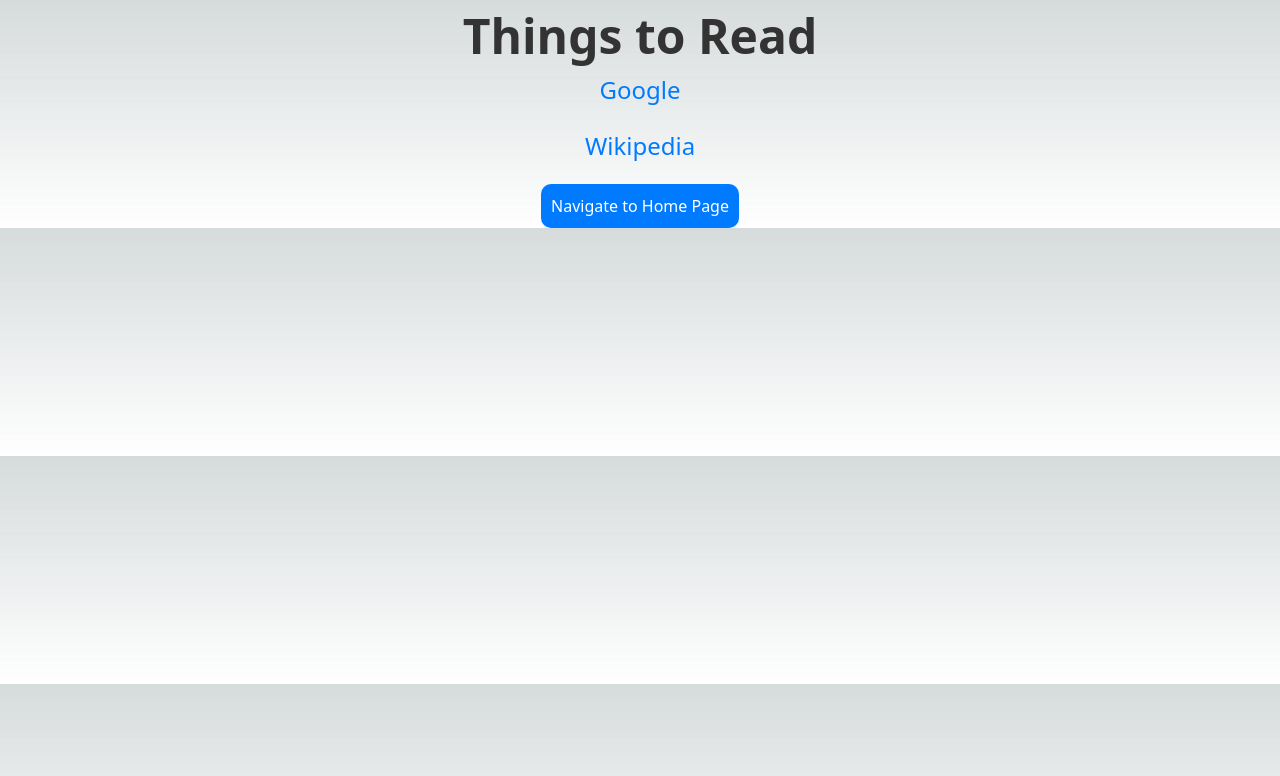
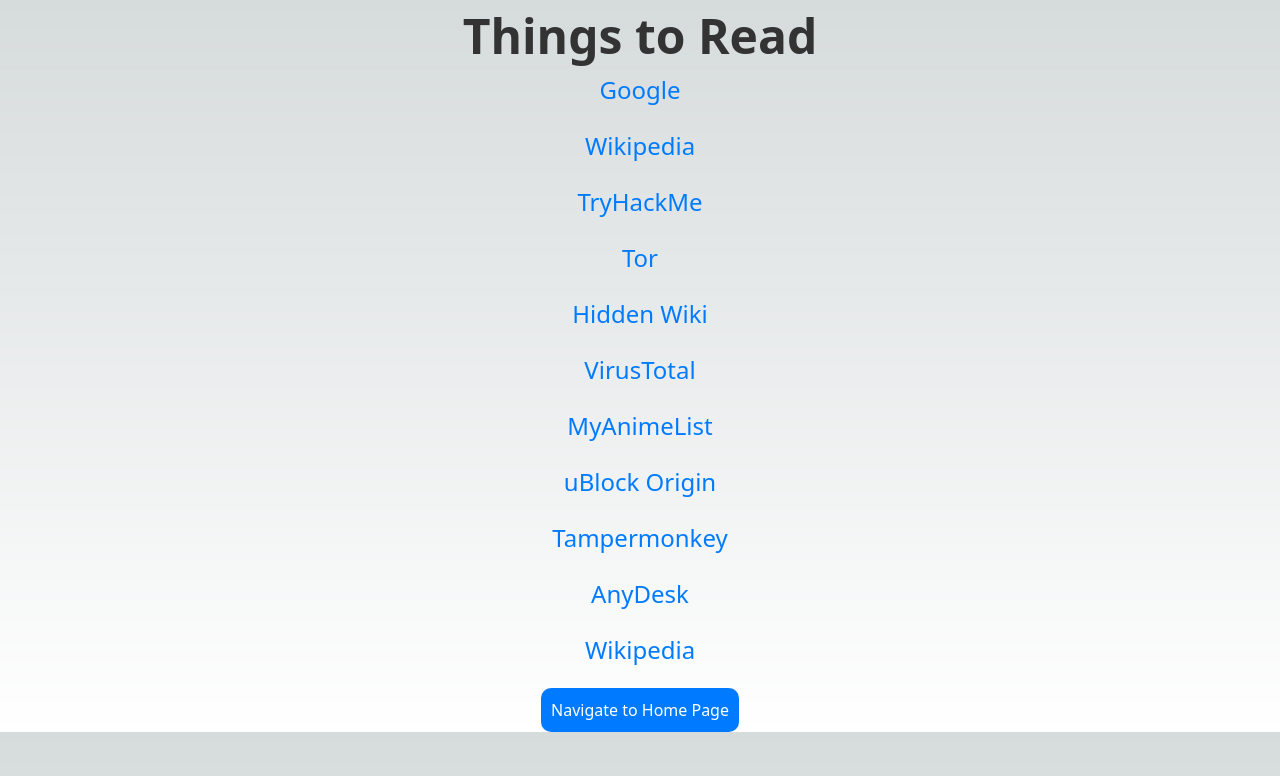
Before and after one commit to ghui9087/CSS480Project-LS, a Next.js app: page /things-to-read in a window 1280 px wide. Shown: the top 776 px of the page. Built offline with nearby package versions, Linux system fonts and the light colour scheme.

Commit message:
Testing v0.8 More Link SSSSSSSSSSSSS

```diff
--- a/src/pages/index.tsx
+++ b/src/pages/index.tsx
@@ -1,13 +1,20 @@
 import React, { useState } from 'react';
 import Link from 'next/link';
+import { useEffect } from 'react';
+import { redirect } from 'next/navigation'
+
 import styles from '../styles/styles.module.css';
-import { useEffect } from 'react';
 
 const pictureLink: string = '../pic/IDE.png';
 
 function searchFunction() {
   // Your search logic here
   console.log('Searching...');
+}
+
+function ThingToRead() {
+  console.log('Harding to thing to read');
+  return <Link href="/things-to-read"></Link>;
 }
 
 const IndexPage: React.FC = () => {
@@ -27,6 +34,10 @@
         // Call searchFunction when Ctrl + F is pressed
         searchFunction();
       }
+      if (event.key === 'h') {
+        // Call searchFunction when h is pressed
+        ThingToRead();
+      }
     };
     document.addEventListener('keydown', handleKeyDown);
     // Remove event listener when component unmounts
@@ -44,7 +55,7 @@
       [shuffledInterests[i], shuffledInterests[j]] = [shuffledInterests[j], shuffledInterests[i]];
     }
     setInterests(shuffledInterests);
-    console.log('Searching...');
+    console.log('changing...');
   };
 
 
--- a/src/pages/things-to-read.tsx
+++ b/src/pages/things-to-read.tsx
@@ -13,7 +13,15 @@
         {/* List of links with applied styles */}
         <li className={styles['link-list-item']}><a className={styles.link} href="https://www.google.com">Google</a></li>
         <li className={styles['link-list-item']}><a className={styles.link} href="https://www.wikipedia.org">Wikipedia</a></li>
-        {/* Add more links as needed */}
+        <li className={styles['link-list-item']}><a className={styles.link} href="https://tryhackme.com/">TryHackMe</a></li>
+        <li className={styles['link-list-item']}><a className={styles.link} href="https://www.torproject.org/">Tor</a></li>
+        <li className={styles['link-list-item']}><a className={styles.link} href="https://thehiddenwiki.org/">Hidden Wiki</a></li>
+        <li className={styles['link-list-item']}><a className={styles.link} href="https://www.virustotal.com/gui/home/upload">VirusTotal</a></li>
+        <li className={styles['link-list-item']}><a className={styles.link} href="https://myanimelist.net/">MyAnimeList</a></li>
+        <li className={styles['link-list-item']}><a className={styles.link} href="https://ublockorigin.com/">uBlock Origin</a></li>
+        <li className={styles['link-list-item']}><a className={styles.link} href="https://www.tampermonkey.net/">Tampermonkey</a></li>
+        <li className={styles['link-list-item']}><a className={styles.link} href="https://anydesk.com/en">AnyDesk</a></li>
+        <li className={styles['link-list-item']}><a className={styles.link} href="https://www.wikipedia.org">Wikipedia</a></li>
       </ul>
 
       <button className={styles.button}>
```
